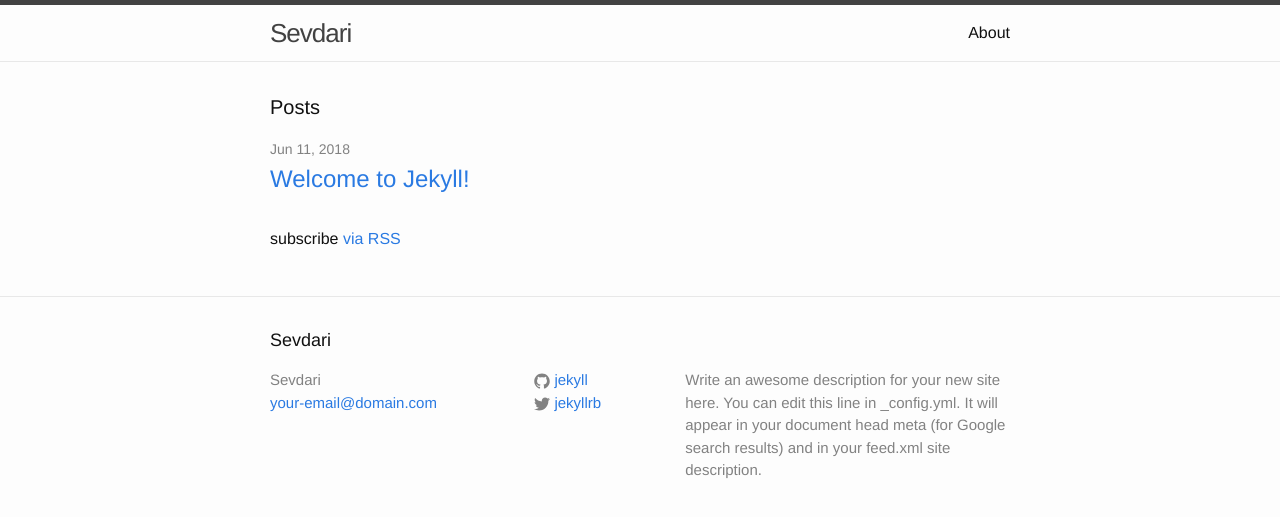
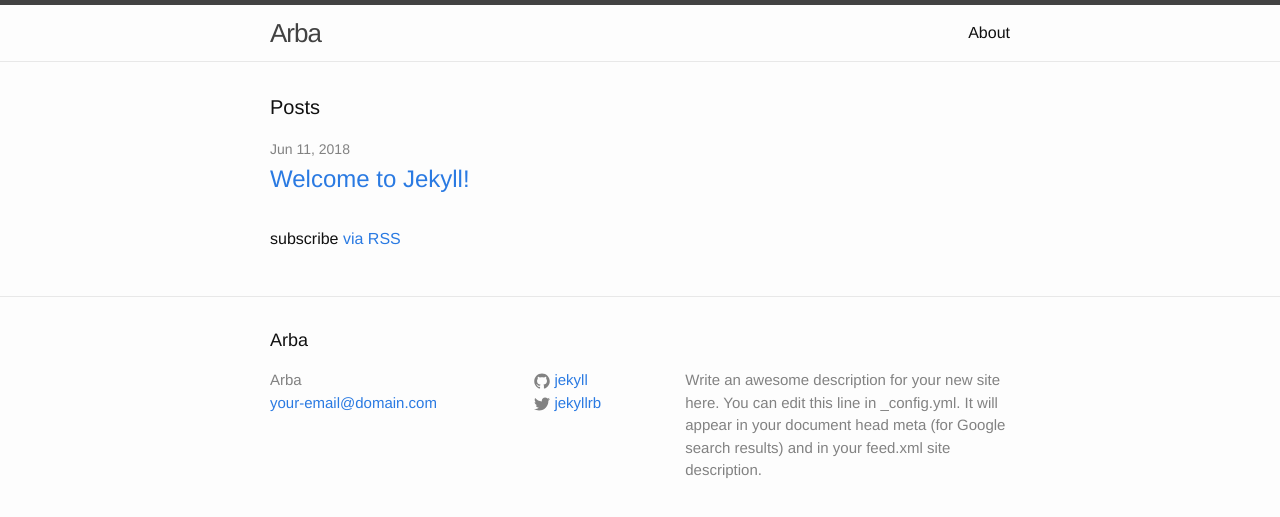
Before and after one commit to sidnejshkalla/sevdari.github.io, a Jekyll site: the page built from index.html, in a window 1280 px wide. Shown: the top 517 px of the page. Built offline with Jekyll 4.4.1, drawn with Linux system fonts in a browser that asks for light colours.

Commit message:
Update _config.yml

```diff
--- a/_config.yml
+++ b/_config.yml
@@ -6,7 +6,7 @@
 # 'jekyll serve'. If you change this file, please restart the server process.
 
 # Site settings
-title: Sevdari
+title: Arba
 email: your-email@domain.com
 description: > # this means to ignore newlines until "baseurl:"
   Write an awesome description for your new site here. You can edit this
```
